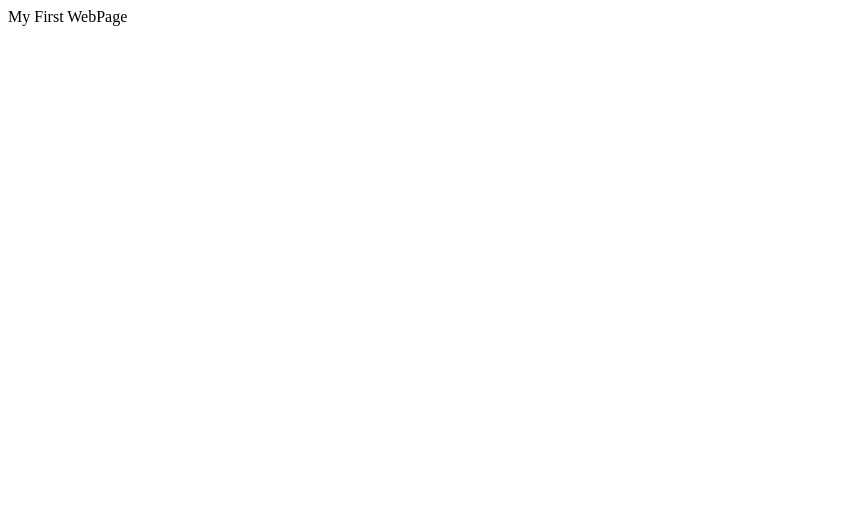
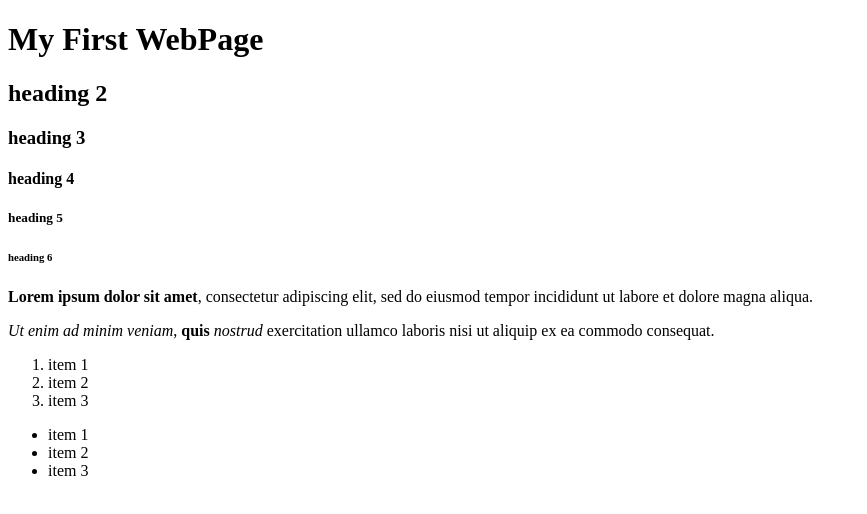
Before and after one commit to mariolazzari/odin-fcc, a plain HTML site: page html-boilerplate/index.html in a window 1280 px wide. Shown: the whole page, without its empty margins (0-867 px from the left). Drawn offline with Linux system fonts and the light colour scheme.

Commit message:
Done section 2

```diff
--- a/html-boilerplate/index.html
+++ b/html-boilerplate/index.html
@@ -5,6 +5,38 @@
     <title>My First WebPage</title>
   </head>
   <body>
-    My First WebPage
+    <h1>My First WebPage</h1>
+    <h2>heading 2</h2>
+    <h3>heading 3</h3>
+    <h4>heading 4</h4>
+    <h5>heading 5</h5>
+    <h6>heading 6</h6>
+
+    <!-- Html comment -->
+
+    <p>
+      <strong>Lorem ipsum dolor sit amet</strong>, consectetur adipiscing elit, sed do eiusmod
+      tempor incididunt ut labore et dolore magna aliqua.</strong>
+    </p>
+
+    <!-- <b> and <i> just visual! -->
+
+    <p>
+      <em>Ut enim ad minim veniam</em>, <b>quis</b> <i>nostrud</i> exercitation ullamco laboris nisi ut
+      aliquip ex ea commodo consequat.
+    </p>
+
+    <ol>
+        <li>item 1</li>
+        <li>item 2</li>
+        <li>item 3</li>
+    </ol>
+
+
+    <ul>
+        <li>item 1</li>
+        <li>item 2</li>
+        <li>item 3</li>
+    </ul>
   </body>
 </html>
```
Also changed, not shown: 1 other file.
